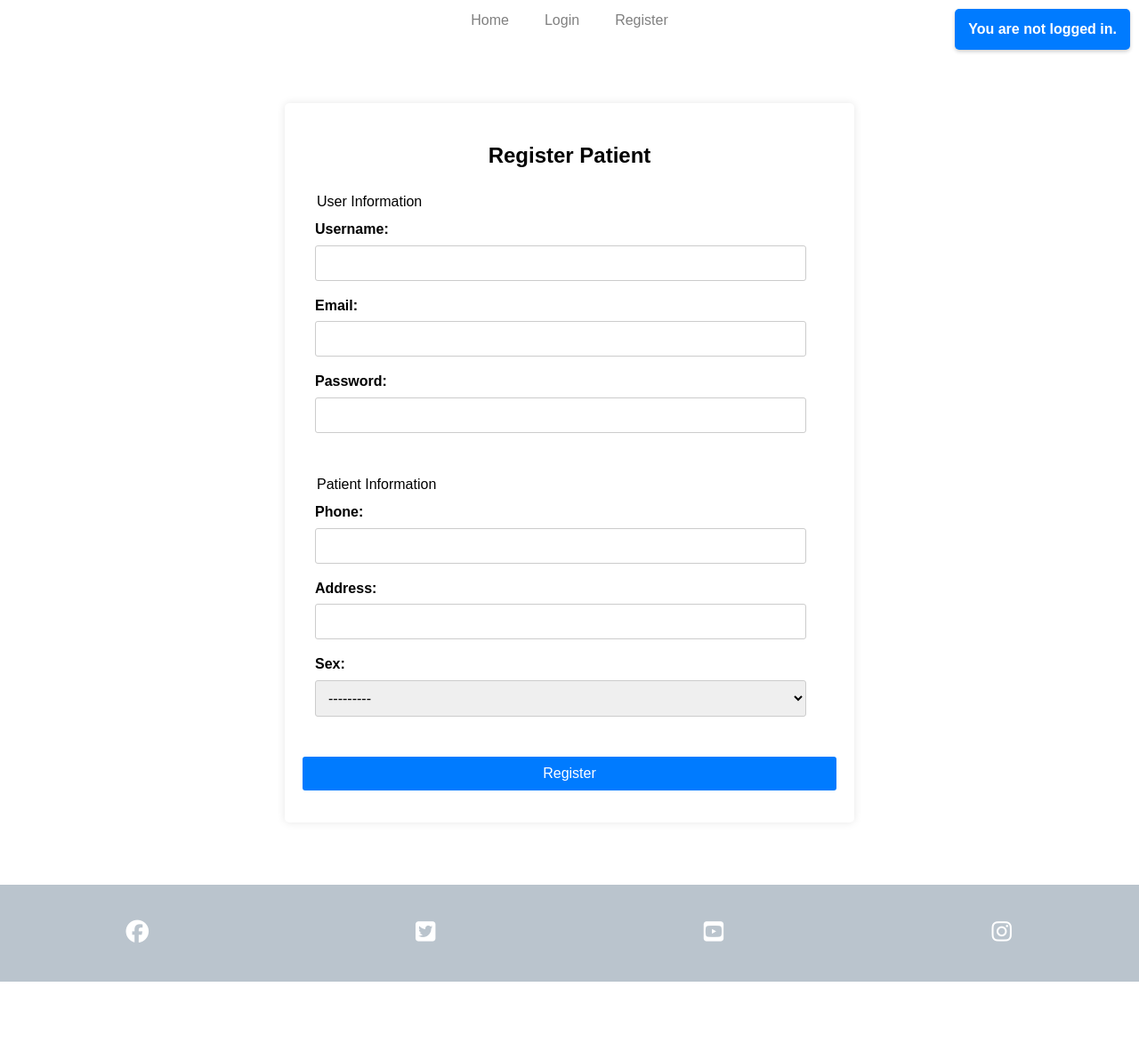
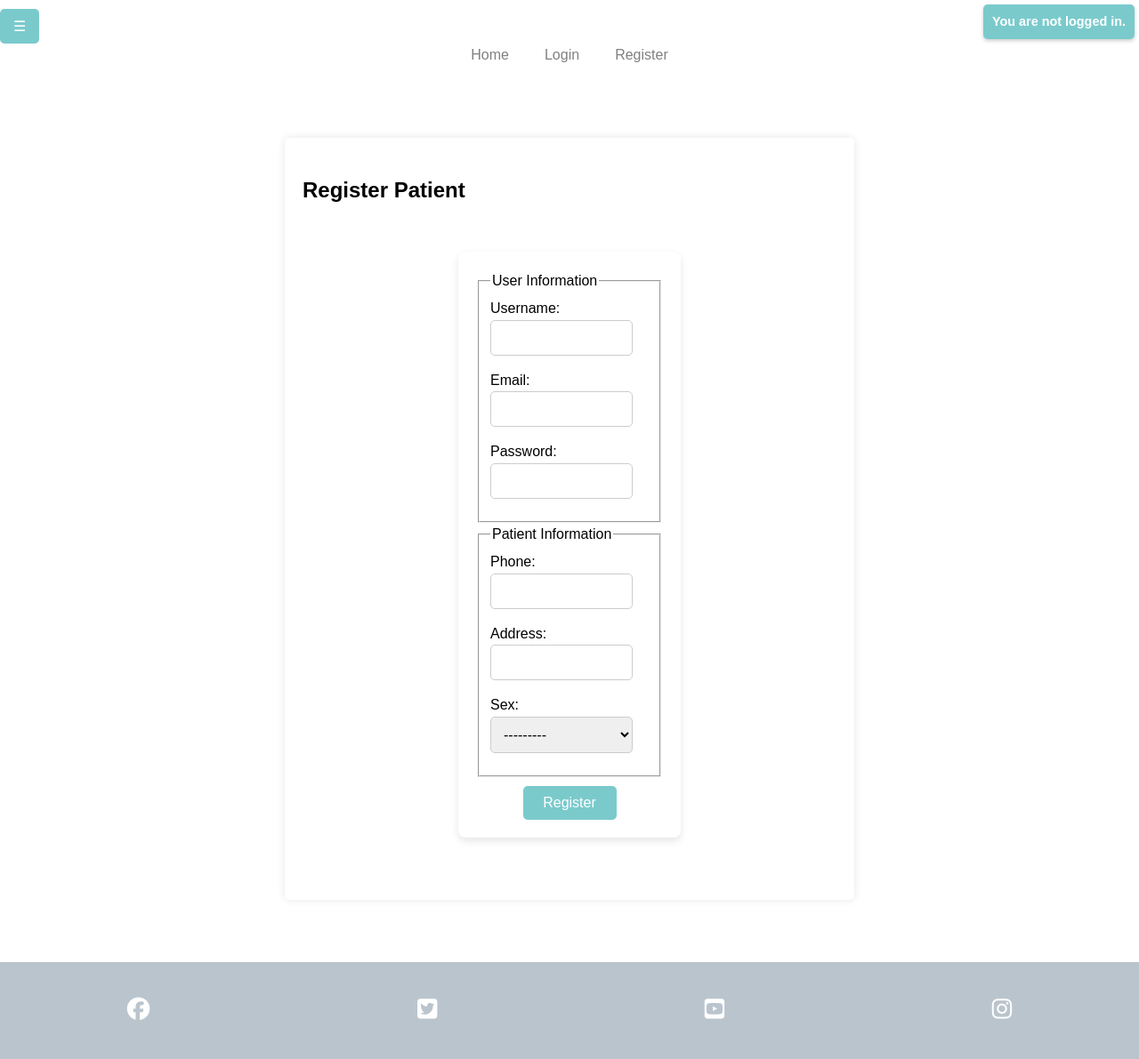
Before and after one commit to clekremer/ppfourresub, a Django app: page /bookings/register_patient/ in a window 1280 px wide. Shown: the whole page at 89% size. Before the commit the page ends 1104 px from the top, so only its background shows below. Run offline with Django 4.2, Linux system fonts and the light colour scheme; some libraries are stand-ins or nearby versions.

Commit message:
Add styling to buttons and unified colors

```diff
--- a/static/css/styles.css
+++ b/static/css/styles.css
@@ -1,38 +1,39 @@
 /* Global styles */
 html, body {
-    height: 100%; /* Ensure the body takes up the full height of the viewport */
+    height: 100%;
     margin: 0;
     padding: 0;
     font-family: Arial, sans-serif;
     line-height: 1.6;
     background-color: #f4f4f4;
     display: flex;
-    flex-direction: column; /* Set the body to flexbox to push the footer down */
+    flex-direction: column;
 }
 
-
+/* Notification */
 .notification {
-    position: fixed; /* Anchor it to the viewport */
-    top: 10px; /* Distance from the top */
-    right: 10px; /* Distance from the right */
-    background-color: #007bff; /* Blue background for visibility */
-    color: #ffffff; /* White text color for contrast */
-    padding: 10px 15px; /* Internal spacing */
-    border-radius: 5px; /* Rounded corners for a modern look */
-    font-weight: bold; /* Emphasize the text */
-    z-index: 1000; /* Ensure it appears above other elements */
-    box-shadow: 0 2px 4px rgba(0, 0, 0, 0.2); /* Optional: Shadow for depth */
-    max-width: 90%; /* Prevent it from being too wide on smaller screens */
-    text-align: center; /* Center the text inside the box */
+    position: fixed;
+    top: 10px;
+    right: 10px;
+    background-color: #7acacc;
+    color: #ffffff;
+    padding: 10px 15px;
+    border-radius: 5px;
+    font-weight: bold;
+    z-index: 1000;
+    box-shadow: 0 2px 4px rgba(0, 0, 0, 0.2);
+    max-width: 90%;
+    text-align: center;
 }
 
-/* Ensure main content expands to push footer down */
+/* Main content */
 main {
     flex: 1;
     padding: 20px;
     background-color: #fff;
 }
 
+/* Header */
 header {
     background-color: #fff;
     color: #fff;
@@ -135,105 +90,92 @@ main {
     box-shadow: 0 0 10px rgba(0, 0, 0, 0.1);
 }
 
-h2 {
+/* Global Button Styles */
+button,
+form button,
+.btn {
+    background-color: #7acacc !important; /* Set button color */
+    color: #fff !important; /* Ensure text is white */
+    border: none;
+    border-radius: 5px;
+    padding: 10px 15px;
+    font-size: 1rem;
+    cursor: pointer;
     text-align: center;
-    margin-bottom: 20px;
+    transition: background-color 0.3s ease;
 }
 
+button:hover,
+form button:hover,
+.btn:hover {
+    background-color: #5ea1a3 !important; /* Slightly darker shade on hover */
+}
+
+/* Form Styles */
 form {
     display: flex;
     flex-direction: column;
+    width: 35%;
+    margin: 50px auto;
+    padding: 20px;
+    background-color: #fff;
+    border-radius: 8px;
+    box-shadow: 0 4px 8px rgba(0, 0, 0, 0.1);
+    align-items: center;
 }
 
-form fieldset {
-    border: none;
-    margin-bottom: 20px;
+form input,
+form select,
+form textarea {
+    width: 90%;
+    margin-bottom: 15px;
+    padding: 10px;
+    border: 1px solid #ccc;
+    border-radius: 5px;
+    font-size: 1rem;
 }
 
-form .form-group {
-    margin-bottom: 15px;
+form button {
+    width: 50%;
+    margin-top: 10px;
 }
 
-form .form-group label {
-    display: block;
-    margin-bottom: 5px;
-    font-weight: bold;
-}
-
-form .form-group input,
-form .form-group select {
-    width: calc(100% - 20px);
-    padding: 10px;
-    border: 1px solid #ccc;
-    border-radius: 3px;
-    font-size: 16px;
-}
-
-form .btn {
-    padding: 10px;
-    font-size: 16px;
-    border: none;
-    border-radius: 3px;
-    cursor: pointer;
-    background-color: #007bff;
-    color: white;
-}
-
-form .btn:hover {
-    background-color: #0056b3;
-}
-
-/* Footer styles */
+/* Footer */
 footer {
     background-color: #bac4cd;
     padding: 20px 0;
     text-align: center;
-    margin-top: auto; /* Ensures footer stays at the bottom */
-    position: relative; /* Ensures it stays above absolutely positioned elements */
+    margin-top: auto;
+    position: relative;
 }
 
 #social-networks {
     display: flex;
-    justify-content: space-around; /* Spread items equally */
-    align-items: center; /* Center-align items vertically */
-    flex-wrap: wrap; /* Allow wrapping for smaller screens */
+    justify-content: space-around;
+    align-items: center;
+    flex-wrap: wrap;
     list-style: none;
-    padding: 20px 0; /* Consistent vertical padding */
-    margin: 0; /* Remove extra margin */
-    gap: 15px; /* Add spacing between items */
+    padding: 20px 0;
+    margin: 0;
+    gap: 15px;
 }
 
 #social-networks li {
-    margin: 0; /* Remove fixed margins */
-    flex: 1; /* Allow items to grow and spread */
-    text-align: center; /* Center-align individual items */
-    max-width: 80px; /* Optional: limit the size of each item */
+    text-align: center;
+    max-width: 80px;
 }
 
 #social-networks i {
-    font-size: 1.6rem; /* Maintain large icon size */
-    color: #ffffff; /* Ensure icons are visible */
-    transition: color 0.3s ease; /* Optional: smooth hover effect */
+    font-size: 1.6rem;
+    color: #ffffff;
+    transition: color 0.3s ease;
 }
 
 #social-networks i:hover {
-    color: #007bff; /* Highlight color on hover */
+    color: #007bff;
 }
 
-/* Small screen adjustments */
-@media (max-width: 768px) {
-    #social-networks {
-        flex-direction: row; /* Keep items in a row for small screens */
-        justify-content: space-evenly; /* Ensure equal spacing */
-    }
-
-    #social-networks li {
-        flex: none; /* Remove growth on small screens */
-        max-width: none; /* Allow items to adjust naturally */
-    }
-}
-
-/* Styles for the accordion */
+/* Accordion */
 .accordion {
     background-color: #f1f1f1;
     border: 1px solid #ccc;
@@ -295,73 +235,48 @@ footer {
     cursor: pointer;
 }
 
-/* Navigation styles */
+/* Navigation */
 .nav-menu {
     list-style: none;
     padding: 0;
     margin: 0;
     display: flex;
-    flex-direction: row; /* Default for larger screens */
-    justify-content: center; /* Center align for desktop */
-    position: relative; /* Prevent overlap with other elements */
+    justify-content: center;
 }
 
 .nav-menu li {
     margin: 0 10px;
 }
 
-/* Navigation styles for small screens */
 @media (max-width: 768px) {
     .nav-menu {
-        display: none; /* Hidden by default on small screens */
-        flex-direction: column; /* Stack items vertically */
+        display: none;
+        flex-direction: column;
         position: absolute;
-        top: 60px; /* Below the header */
+        top: 60px;
         left: 0;
         width: 100%;
-        background-color: #fff; /* Match background */
+        background-color: #fff;
         box-shadow: 0 2px 5px rgba(0, 0, 0, 0.2);
         z-index: 1000;
     }
 
     .nav-menu.active {
-        display: flex; /* Show menu when toggled */
-    }
-
-    .nav-menu li {
-        margin: 10px 0;
-        text-align: center; /* Center align text for small screens */
+        display: flex;
     }
 
     .nav-toggle {
-        display: block; /* Ensure toggle button is visible */
-    }
-}
-
-/* Hide toggle button on larger screens */
-.nav-toggle {
-    display: none; /* Hidden by default */
-}
-
-/* Show the toggle button only on small screens */
-@media (max-width: 768px) {
-    .nav-toggle {
-        display: block; /* Visible for small screens */
-        background: none;
-        border: none;
+        display: block;
         font-size: 1.5rem;
         cursor: pointer;
         padding: 10px;
         color: #333;
     }
+}
 
-    .nav-toggle:focus {
-        outline: none; /* Remove focus outline */
-    }
-    .notification {
-        top: 5px; /* Reduce space from the top */
-        right: 5px; /* Reduce space from the right */
-        padding: 8px 10px; /* Adjust padding for smaller screens */
-        font-size: 0.9rem; /* Slightly smaller font size */
-    }
+.notification {
+    top: 5px;
+    right: 5px;
+    padding: 8px 10px;
+    font-size: 0.9rem;
 }
```
Also changed, not shown: other parts of static/css/styles.css (+19 -67 lines).
